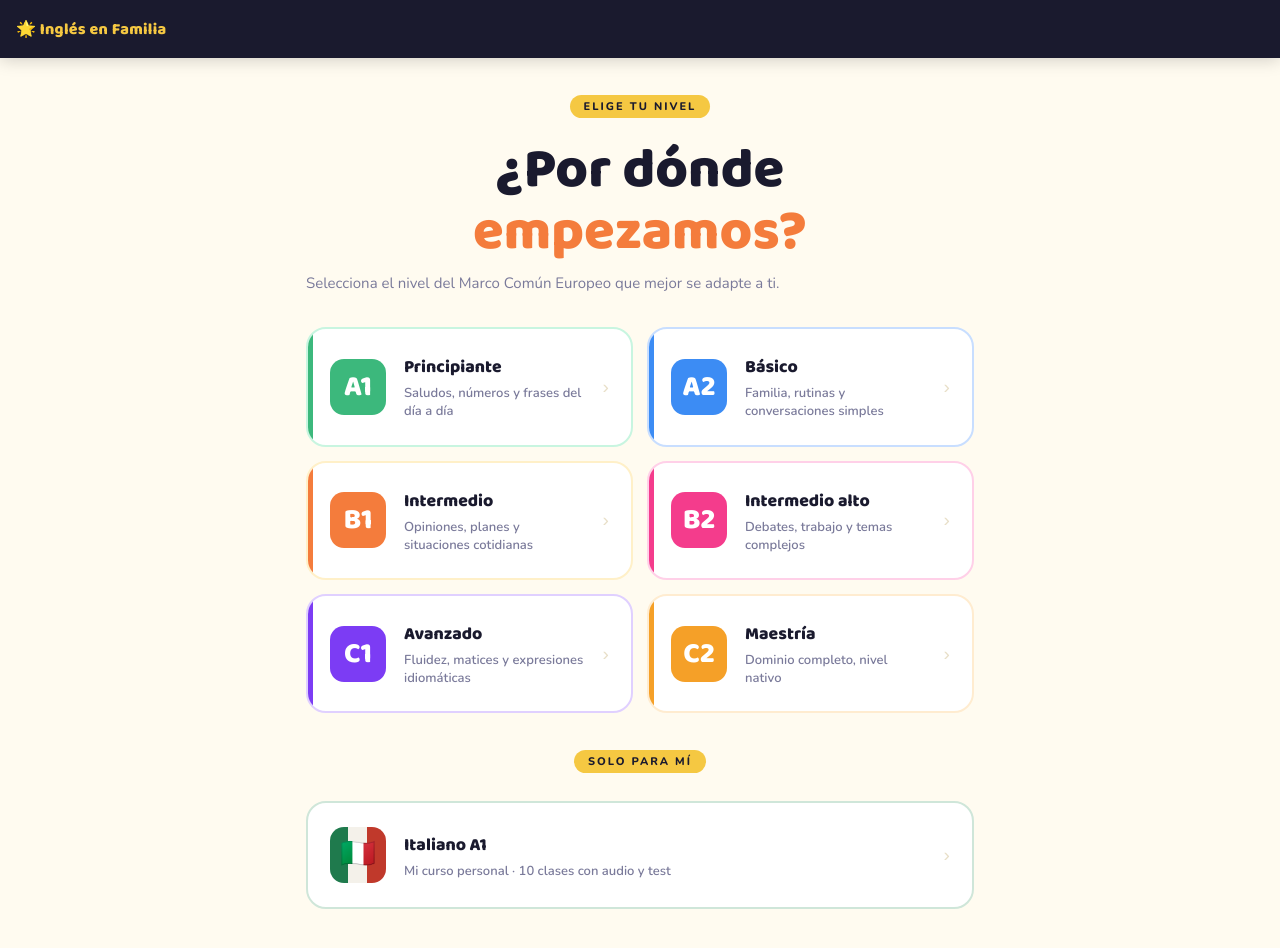
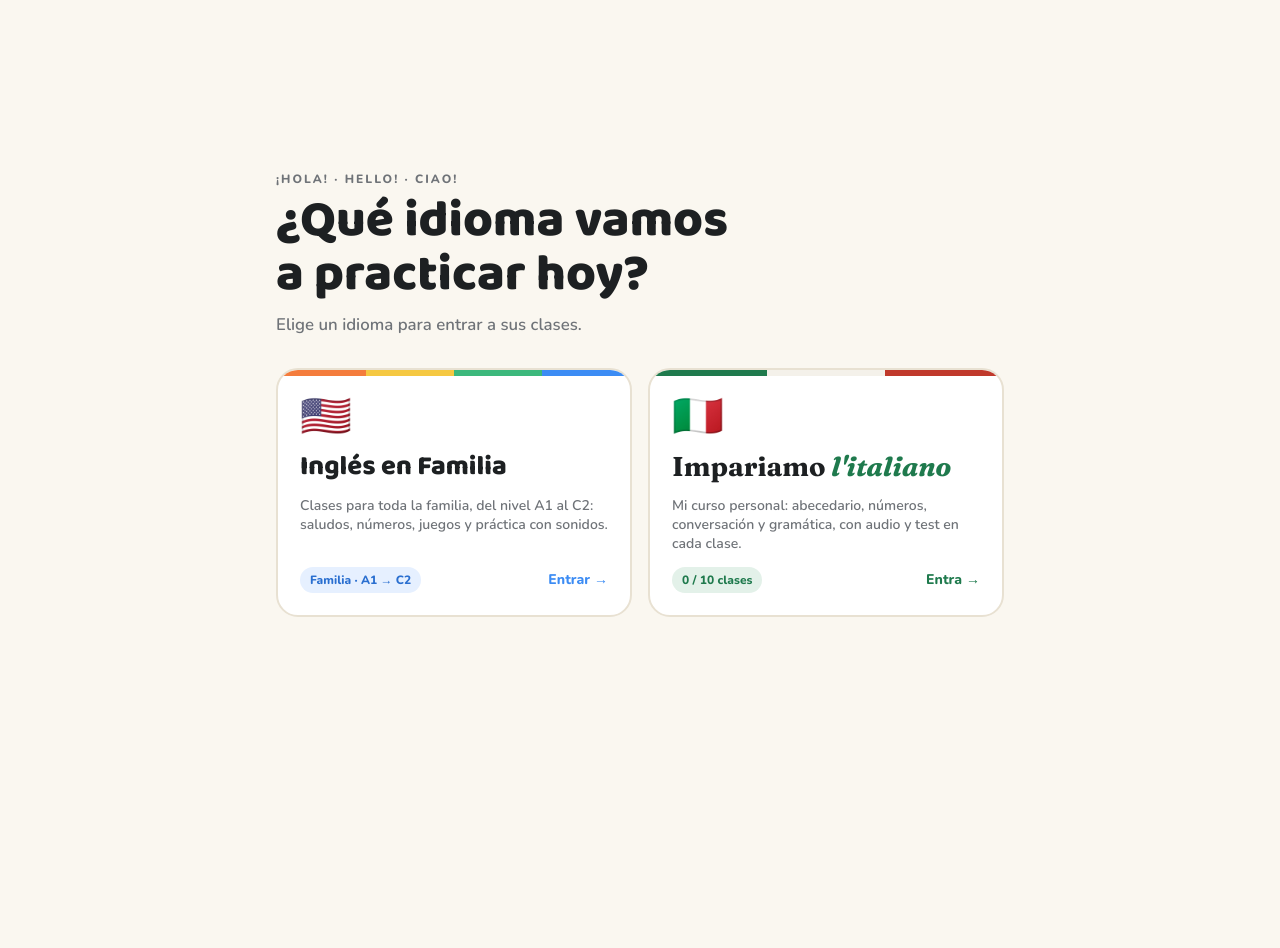
Before and after one commit to JPAGEPROJECTS/EnglishPage, a plain HTML site: page index.html in a window 1280 px wide. After the commit the page ends 800 px from the top, so only its background shows below. Drawn offline with nearby package versions, Linux system fonts and the light colour scheme.

Commit message:
Pantalla de inicio para elegir entre inglés e italiano
Co-Authored-By: Claude Opus 5.5 <noreply@anthropic.com>
Claude-Session: https://claude.ai/code/session_01RkBizDsNR14qi1jxaWs1wE

```diff
--- a/index.html
+++ b/index.html
@@ -3,179 +3,127 @@
 <head>
 <meta charset="UTF-8">
 <meta name="viewport" content="width=device-width, initial-scale=1.0">
-<title>Inglés en Familia</title>
-<link href="https://fonts.googleapis.com/css2?family=Baloo+2:wght@400;700;800&family=Nunito:wght@400;600;700;800&display=swap" rel="stylesheet">
-<link rel="stylesheet" href="styles.css">
+<title>Aprende Idiomas</title>
+<link href="https://fonts.googleapis.com/css2?family=Baloo+2:wght@700;800&family=Fraunces:ital,wght@0,700;1,700&family=Nunito:wght@400;600;700;800&display=swap" rel="stylesheet">
 <style>
-  .level-grid {
-    display: grid;
-    grid-template-columns: repeat(auto-fill, minmax(260px, 1fr));
-    gap: 14px;
-    margin-top: 32px;
+  :root {
+    --bg: #faf7f0;
+    --card: #ffffff;
+    --border: #e8e1d2;
+    --text: #1d2022;
+    --muted: #6f7378;
   }
-  .level-card {
-    background: var(--card);
-    border: 2.5px solid var(--border);
-    border-radius: 20px;
-    padding: 24px 22px;
-    cursor: pointer;
-    transition: transform 0.18s, box-shadow 0.18s, border-color 0.18s;
+  @media (prefers-color-scheme: dark) {
+    :root { --bg: #15181a; --card: #1e2225; --border: #33393d; --text: #eef0f2; --muted: #9aa1a8; }
+  }
+  * { box-sizing: border-box; margin: 0; padding: 0; }
+  body {
+    font-family: 'Nunito', system-ui, sans-serif;
+    background: var(--bg);
+    color: var(--text);
+    min-height: 100vh;
     display: flex;
     align-items: center;
-    gap: 18px;
-    position: relative;
-    overflow: hidden;
-    text-decoration: none;
-    color: inherit;
   }
-  .level-card:hover {
-    transform: translateY(-4px);
-    box-shadow: 0 12px 32px rgba(0,0,0,0.10);
+  .wrap { width: 100%; max-width: 760px; margin: 0 auto; padding: 40px 16px 56px; }
+  .tag {
+    display: inline-block; font-size: 12px; font-weight: 800; letter-spacing: 2px;
+    text-transform: uppercase; color: var(--muted);
   }
-  .level-card::before {
-    content: '';
-    position: absolute;
-    top: 0; left: 0; bottom: 0;
-    width: 5px;
-    border-radius: 20px 0 0 20px;
+  h1 {
+    font-family: 'Baloo 2', cursive; font-weight: 800;
+    font-size: clamp(2.2rem, 7vw, 3.2rem); line-height: 1.05; margin-top: 6px;
   }
-  .level-a1 { border-color: #c8f5e0; } .level-a1::before { background: var(--green); } .level-a1:hover { border-color: var(--green); }
-  .level-a2 { border-color: #c8deff; } .level-a2::before { background: var(--blue); }  .level-a2:hover { border-color: var(--blue); }
-  .level-b1 { border-color: #fff0c8; } .level-b1::before { background: var(--orange); }.level-b1:hover { border-color: var(--orange); }
-  .level-b2 { border-color: #ffd0e8; } .level-b2::before { background: var(--pink); }  .level-b2:hover { border-color: var(--pink); }
-  .level-c1 { border-color: #e0d0ff; } .level-c1::before { background: var(--purple); }.level-c1:hover { border-color: var(--purple); }
-  .level-c2 { border-color: #ffecd0; } .level-c2::before { background: #f5a028; }       .level-c2:hover { border-color: #f5a028; }
+  .sub { color: var(--muted); font-size: 1.05rem; margin-top: 10px; font-weight: 600; }
 
-  .level-badge {
-    font-family: 'Baloo 2', cursive;
-    font-size: 1.8rem;
-    font-weight: 800;
-    min-width: 56px;
-    height: 56px;
-    border-radius: 14px;
-    display: flex;
-    align-items: center;
-    justify-content: center;
-    flex-shrink: 0;
-    color: white;
+  .langs {
+    display: grid; grid-template-columns: repeat(auto-fit, minmax(260px, 1fr));
+    gap: 16px; margin-top: 32px;
   }
-  .level-a1 .level-badge { background: var(--green); }
-  .level-a2 .level-badge { background: var(--blue); }
-  .level-b1 .level-badge { background: var(--orange); }
-  .level-b2 .level-badge { background: var(--pink); }
-  .level-c1 .level-badge { background: var(--purple); }
-  .level-c2 .level-badge { background: #f5a028; }
+  .lang {
+    position: relative; overflow: hidden;
+    background: var(--card); border: 2px solid var(--border); border-radius: 22px;
+    padding: 26px 22px 22px; text-decoration: none; color: inherit;
+    display: flex; flex-direction: column; gap: 14px; min-height: 230px;
+    transition: transform .18s, box-shadow .18s, border-color .18s;
+  }
+  .lang:hover { transform: translateY(-4px); box-shadow: 0 14px 34px rgba(0,0,0,.10); }
+  .lang .strip { position: absolute; top: 0; left: 0; right: 0; height: 6px; display: flex; }
+  .lang .strip i { flex: 1; }
+  .flag { font-size: 2.6rem; line-height: 1; }
+  .lang-name { font-size: 1.7rem; line-height: 1.1; }
+  .lang-desc { font-size: 14px; color: var(--muted); font-weight: 600; flex: 1; }
+  .lang-foot { display: flex; align-items: center; justify-content: space-between; gap: 10px; }
+  .pill {
+    font-size: 12px; font-weight: 800; padding: 5px 10px; border-radius: 99px;
+  }
+  .go { font-weight: 800; font-size: 14px; white-space: nowrap; }
 
-  .level-info { flex: 1; }
-  .level-name {
-    font-family: 'Baloo 2', cursive;
-    font-size: 1.1rem;
-    font-weight: 800;
-    color: var(--text);
-    margin-bottom: 3px;
-  }
-  .level-desc {
-    font-size: 13px;
-    color: var(--muted);
-    font-weight: 600;
-    line-height: 1.4;
-  }
-  .level-arrow {
-    font-size: 1.2rem;
-    color: var(--border);
-    flex-shrink: 0;
-    transition: color 0.18s, transform 0.18s;
-  }
-  .level-card:hover .level-arrow {
-    color: var(--muted);
-    transform: translateX(3px);
+  .en .lang-name { font-family: 'Baloo 2', cursive; font-weight: 800; }
+  .en:hover { border-color: #3c8cf4; }
+  .en .strip i:nth-child(1) { background: #f47c3c; }
+  .en .strip i:nth-child(2) { background: #f5c842; }
+  .en .strip i:nth-child(3) { background: #3cb87c; }
+  .en .strip i:nth-child(4) { background: #3c8cf4; }
+  .en .pill { background: #e6f0ff; color: #2a6fd0; }
+  .en .go { color: #3c8cf4; }
+
+  .it .lang-name { font-family: 'Fraunces', Georgia, serif; font-weight: 700; }
+  .it .lang-name em { color: #1f7a4d; }
+  .it:hover { border-color: #1f7a4d; }
+  .it .strip i:nth-child(1) { background: #1f7a4d; }
+  .it .strip i:nth-child(2) { background: #f4f1ea; }
+  .it .strip i:nth-child(3) { background: #c0392b; }
+  .it .pill { background: #e3f1e9; color: #1f7a4d; }
+  .it .go { color: #1f7a4d; }
+
+  @media (prefers-color-scheme: dark) {
+    .en .pill { background: #1f2e45; color: #8bb8ff; }
+    .it .pill { background: #1f3529; color: #6fd29d; }
+    .it .lang-name em, .it .go { color: #4cc285; }
+    .it .strip i:nth-child(2) { background: #d9d4c8; }
   }
 </style>
 </head>
 <body>
+<div class="wrap">
+  <span class="tag">¡Hola! · Hello! · Ciao!</span>
+  <h1>¿Qué idioma vamos<br>a practicar hoy?</h1>
+  <p class="sub">Elige un idioma para entrar a sus clases.</p>
 
-<div class="topbar">
-  <div class="topbar-title">🌟 Inglés en Familia</div>
+  <div class="langs">
+    <a class="lang en" href="ingles.html">
+      <div class="strip"><i></i><i></i><i></i><i></i></div>
+      <div class="flag">🇺🇸</div>
+      <div class="lang-name">Inglés en Familia</div>
+      <div class="lang-desc">Clases para toda la familia, del nivel A1 al C2: saludos, números, juegos y práctica con sonidos.</div>
+      <div class="lang-foot">
+        <span class="pill">Familia · A1 → C2</span>
+        <span class="go">Entrar →</span>
+      </div>
+    </a>
+
+    <a class="lang it" href="italiano/index.html">
+      <div class="strip"><i></i><i></i><i></i></div>
+      <div class="flag">🇮🇹</div>
+      <div class="lang-name">Impariamo <em>l'italiano</em></div>
+      <div class="lang-desc">Mi curso personal: abecedario, números, conversación y gramática, con audio y test en cada clase.</div>
+      <div class="lang-foot">
+        <span class="pill" id="it-progress">Personal · A1</span>
+        <span class="go">Entra →</span>
+      </div>
+    </a>
+  </div>
 </div>
 
-<div style="max-width:700px; margin:0 auto; padding:36px 16px 56px;">
-
-  <div style="text-align:center; margin-bottom:8px;">
-    <span class="hero-tag">Elige tu nivel</span>
-  </div>
-  <h1 class="big" style="text-align:center;">¿Por dónde<br><span>empezamos?</span></h1>
-  <p class="hero-sub">Selecciona el nivel del Marco Común Europeo que mejor se adapte a ti.</p>
-
-  <div class="level-grid">
-
-    <a class="level-card level-a1" href="../EnglishPage/a1/menu.html">
-      <div class="level-badge">A1</div>
-      <div class="level-info">
-        <div class="level-name">Principiante</div>
-        <div class="level-desc">Saludos, números y frases del día a día</div>
-      </div>
-      <div class="level-arrow">›</div>
-    </a>
-
-    <a class="level-card level-a2" href="#">
-      <div class="level-badge">A2</div>
-      <div class="level-info">
-        <div class="level-name">Básico</div>
-        <div class="level-desc">Familia, rutinas y conversaciones simples</div>
-      </div>
-      <div class="level-arrow">›</div>
-    </a>
-
-    <a class="level-card level-b1" href="#">
-      <div class="level-badge">B1</div>
-      <div class="level-info">
-        <div class="level-name">Intermedio</div>
-        <div class="level-desc">Opiniones, planes y situaciones cotidianas</div>
-      </div>
-      <div class="level-arrow">›</div>
-    </a>
-
-    <a class="level-card level-b2" href="#">
-      <div class="level-badge">B2</div>
-      <div class="level-info">
-        <div class="level-name">Intermedio alto</div>
-        <div class="level-desc">Debates, trabajo y temas complejos</div>
-      </div>
-      <div class="level-arrow">›</div>
-    </a>
-
-    <a class="level-card level-c1" href="#">
-      <div class="level-badge">C1</div>
-      <div class="level-info">
-        <div class="level-name">Avanzado</div>
-        <div class="level-desc">Fluidez, matices y expresiones idiomáticas</div>
-      </div>
-      <div class="level-arrow">›</div>
-    </a>
-
-    <a class="level-card level-c2" href="#">
-      <div class="level-badge">C2</div>
-      <div class="level-info">
-        <div class="level-name">Maestría</div>
-        <div class="level-desc">Dominio completo, nivel nativo</div>
-      </div>
-      <div class="level-arrow">›</div>
-    </a>
-
-  </div>
-
-  <div style="margin-top:36px; text-align:center;">
-    <span class="hero-tag">Solo para mí</span>
-  </div>
-  <a class="level-card" href="italiano/index.html" style="margin-top:14px; border-color:#cfe6d9;">
-    <div class="level-badge" style="background:linear-gradient(90deg,#1f7a4d 0 33%,#f4f1ea 33% 66%,#c0392b 66%);">🇮🇹</div>
-    <div class="level-info">
-      <div class="level-name">Italiano A1</div>
-      <div class="level-desc">Mi curso personal · 10 clases con audio y test</div>
-    </div>
-    <div class="level-arrow">›</div>
-  </a>
-</div>
-
+<script src="italiano/lezioni.js"></script>
+<script>
+  // Muestra tu progreso de italiano en la tarjeta
+  try {
+    const scores = JSON.parse(localStorage.getItem('it-scores') || '{}');
+    const done = LEZIONI.filter(l => scores[l.id] && scores[l.id].best >= 0.7).length;
+    document.getElementById('it-progress').textContent = `${done} / ${LEZIONI.length} clases`;
+  } catch (e) {}
+</script>
 </body>
 </html>
```
Also changed, not shown: a1/menu.html (+1 -1 lines), ingles.html (added, +174 -0 lines).
